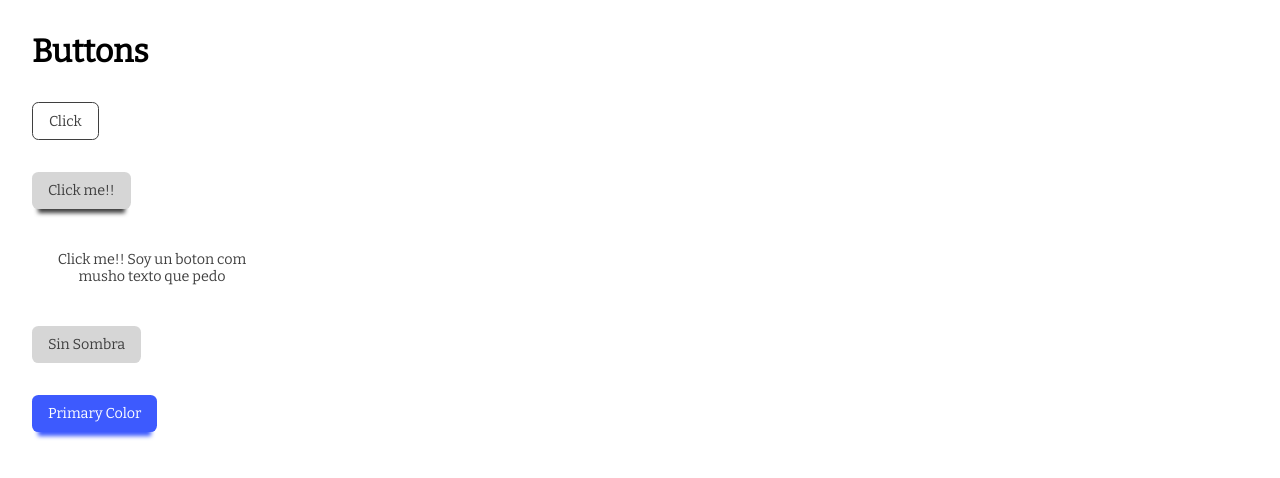
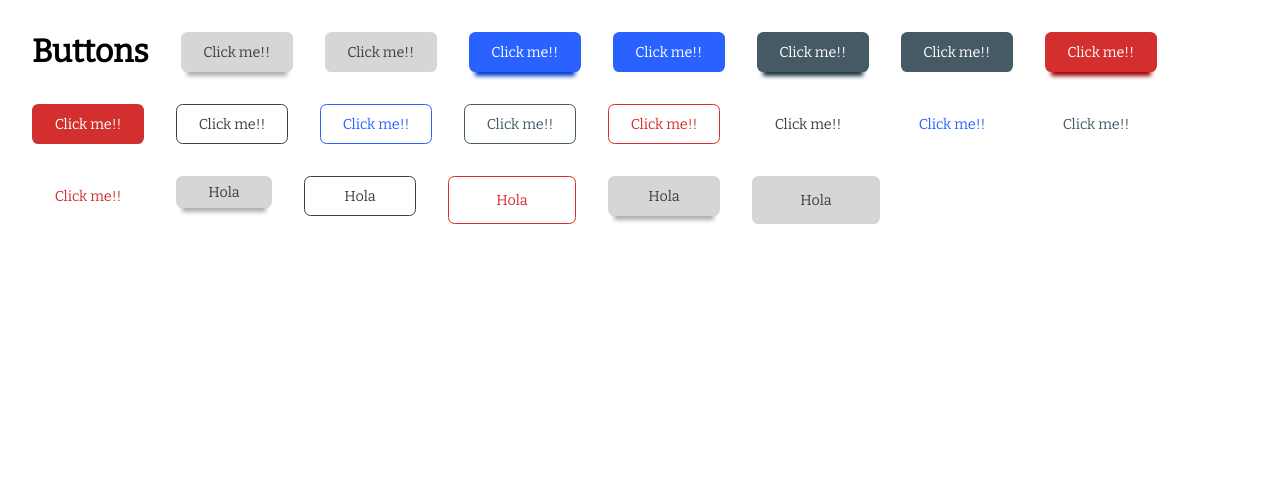
Before and after one commit to FlakoBB/reusable-components, a React app: page / in a window 1280 px wide. Shown: the top 478 px of the page. Built offline with nearby package versions, Linux system fonts and the light colour scheme.

Commit message:
Styles: Colors | Size | variants

```diff
--- a/src/App.jsx
+++ b/src/App.jsx
@@ -4,11 +4,27 @@ const App = () => {
   return (
     <div className='column'>
       <h1>Buttons</h1>
-      <Button value='Click' variant='outline' />
       <Button value='Click me!!' variant='default' />
-      <Button value='Click me!! Soy un boton com musho texto que pedo' variant='text' />
-      <Button value='Sin Sombra' disableShadow />
-      <Button value='Primary Color' color='primary' variant='default' disableShadow />
+      <Button value='Click me!!' variant='default' disableShadow />
+      <Button value='Click me!!' color='primary' />
+      <Button value='Click me!!' color='primary' disableShadow />
+      <Button value='Click me!!' color='secondary' />
+      <Button value='Click me!!' color='secondary' disableShadow />
+      <Button value='Click me!!' color='danger' />
+      <Button value='Click me!!' color='danger' disableShadow />
+      <Button value='Click me!!' variant='outline' />
+      <Button value='Click me!!' variant='outline' color='primary' />
+      <Button value='Click me!!' variant='outline' color='secondary' />
+      <Button value='Click me!!' variant='outline' color='danger' />
+      <Button value='Click me!!' variant='text' />
+      <Button value='Click me!!' variant='text' color='primary' />
+      <Button value='Click me!!' variant='text' color='secondary' />
+      <Button value='Click me!!' variant='text' color='danger' />
+      <Button value='Hola' variant='default' size='sm' />
+      <Button value='Hola' variant='outline' size='md' />
+      <Button value='Hola' variant='outline' size='lg' color='danger' />
+      <Button value='Hola' variant='default' size='md' />
+      <Button value='Hola' variant='default' size='lg' disableShadow />
     </div>
   )
 }
--- a/src/components/Button.jsx
+++ b/src/components/Button.jsx
@@ -3,12 +3,8 @@ import styles from '../styles/buttons.module.css'
 import { useEffect, useState } from 'react'
 
 // * Button States
-// variant (default || outline || test)
-// size (sm || md || lg)
-// color (primary || secondary || danger )
-// shadow (true || false)
-// disable  (true || false)
-// icon (left || right)
+// ToDo: disable  (true || false)
+// ToDo: icon (left || right)
 
 const VARIANTS = {
   DEFAULT: 'default',
@@ -22,10 +18,17 @@ const COLORS = {
   DANGER: 'danger'
 }
 
-const Button = ({ value, variant, size, color, disableShadow, disabled, icon }) => {
+const SIZE = {
+  SMALL: 'sm',
+  MEDIUM: 'md',
+  LARGE: 'lg'
+}
+
+const Button = ({ value, variant, size, color, disableShadow, disabled, iconStart, iconEnd }) => {
   const [variantStyle, setVariantStyle] = useState(styles.default)
   const [shadow, setShadow] = useState(styles.disableShadow)
   const [colorStyle, setColorStyle] = useState(styles.default)
+  const [sizeStyle, setSizeStyle] = useState(styles.medium)
 
   const getVariant = (vars) => {
     switch (vars) {
@@ -59,6 +62,23 @@ const Button = ({ value, variant, size, color, disableShadow, disabled, icon })
     }
   }
 
+  const getSize = (sz) => {
+    switch (sz) {
+      case SIZE.SMALL:
+        setSizeStyle(styles.small)
+        break
+      case SIZE.MEDIUM:
+        setSizeStyle(styles.medium)
+        break
+      case SIZE.LARGE:
+        setSizeStyle(styles.large)
+        break
+      default:
+        setSizeStyle(styles.medium)
+        break
+    }
+  }
+
   useEffect(() => {
     console.log('entro al useEffect')
     getVariant(variant)
@@ -68,11 +88,13 @@ const Button = ({ value, variant, size, color, disableShadow, disabled, icon })
     }
 
     getColor(color)
+
+    getSize(size)
   }, [])
 
   return (
     <button
-      className={`${styles.btn} ${variantStyle} ${shadow} ${colorStyle}`}
+      className={`${styles.btn} ${variantStyle} ${shadow} ${colorStyle} ${sizeStyle}`}
     >
       {value}
     </button>
@@ -82,7 +104,12 @@ const Button = ({ value, variant, size, color, disableShadow, disabled, icon })
 Button.propTypes = {
   value: PropTypes.string.isRequired,
   variant: PropTypes.string,
-  color: PropTypes.string
+  color: PropTypes.string,
+  size: PropTypes.string,
+  disableShadow: PropTypes.bool,
+  iconStart: PropTypes.string,
+  iconEnd: PropTypes.string,
+  disabled: PropTypes.bool
 }
 
 export default Button
--- a/src/styles/buttons.module.css
+++ b/src/styles/buttons.module.css
@@ -1,7 +1,20 @@
+:root {
+  --textColor: #3f3f3f;
+  --bgColor2: #aeaeae;
+  --bgColor1: #d6d6d6;
+  --primaryColor1: #2962FF;
+  --primaryColor2: #0039CB;
+  --primaryColor3: #eaefff;
+  --secondaryColor1: #455A64;
+  --secondaryColor2: #1C313A;
+  --secondaryColor3: #dbe2e6;
+  --dangerColor1: #D32F2F;
+  --dangerColor2: #9A0007;
+  --dangerColor3: #f0c1c1;
+}
+
 .btn {
-  max-width: 15rem;
-  min-height: 2.3rem;
-  padding: .6rem 1rem;
+  padding: 0 1rem;
   border-radius: .4rem;
   border: none;
   font-size: .9rem;
@@ -11,74 +24,85 @@
 }
 
 .default {
-  background-color: #d6d6d6;
-  color: #3f3f3f;
-  box-shadow: 0 10px 4px -6px #3f3f3f;
+  background-color: var(--bgColor1);
+  color: var(--textColor);
+  box-shadow: 0 10px 4px -6px var(--bgColor2);
 }
 
 .default:is(:focus, :hover) {
-  background-color: #aeaeae;
+  background-color: var(--bgColor2);
 }
 
 .outline {
   background-color: #fff;
-  border: 1px solid #3f3f3f;
-  color: #3f3f3f;
+  border: 1px solid var(--textColor);
+  color: var(--textColor);
   box-shadow: none;
 }
 
 .outline:is(:focus, :hover) {
-  background-color: #f0f0f0;
+  background-color: var(--bgColor1);
 }
 
 .text {
   background: none;
-  color: #3f3f3f;
+  color: var(--textColor);
   box-shadow: none;
 }
 
 .text:is(:focus, :hover) {
-  background-color: #f0f0f0;
+  background-color: var(--bgColor1);
 }
 
 .disableShadow {
   box-shadow: none;
 }
 
-.disabled {
-  color: red;
-  opacity: .8;
-  cursor: not-allowed;
+.primaryColor.default {
+  --textColor: #fff;
+  --bgColor1: var(--primaryColor1);
+  --bgColor2: var(--primaryColor2);
 }
 
 .primaryColor {
-  background-color: #3D5AFE;
-  color: #fff;
-  border-color: #3D5AFE;
-  box-shadow: 0 10px 4px -6px #3D5AFE;
+  --textColor: var(--primaryColor1);
+  --bgColor1: var(--primaryColor3);
+
 }
 
-.primaryColor:hover {
-  background-color: #293daa;
+.secondaryColor.default {
+  --textColor: #fff;
+  --bgColor1: var(--secondaryColor1);
+  --bgColor2: var(--secondaryColor2);
 }
 
-.outline.primaryColor {
-  background-color: #fff;
-  color: #3D5AFE;
-  border-color: #3D5AFE;
-  box-shadow: none;
+.secondaryColor {
+  --textColor: var(--secondaryColor1);
+  --bgColor1: var(--secondaryColor3);
 }
 
-.outline.primaryColor:hover {
-  background-color: #dfe4fc;
+.dangerColor.default {
+  --textColor: #fff;
+  --bgColor1: var(--dangerColor1);
+  --bgColor2: var(--dangerColor2);
 }
 
-.text.primaryColor {
-  background: none;
-  color: #3D5AFE;
-  box-shadow: none;
+.dangerColor {
+  --textColor: var(--dangerColor1);
+  --bgColor1: var(--dangerColor3);
 }
 
-.text.primaryColor:hover {
-  background-color: #dfe4fc;
+.small {
+  min-width: 6rem;
+  min-height: 2rem;
 }
+
+.medium {
+  min-width: 7rem;
+  min-height: 2.5rem;
+}
+
+.large {
+  min-width: 8rem;
+  min-height: 3rem;
+}
--- a/src/styles/globals.css
+++ b/src/styles/globals.css
@@ -9,7 +9,7 @@
 
 .column {
   display: flex;
-  flex-direction: column;
+  flex-wrap: wrap;
   align-items: flex-start;
   justify-content: flex-start;
   gap: 2rem;
```
